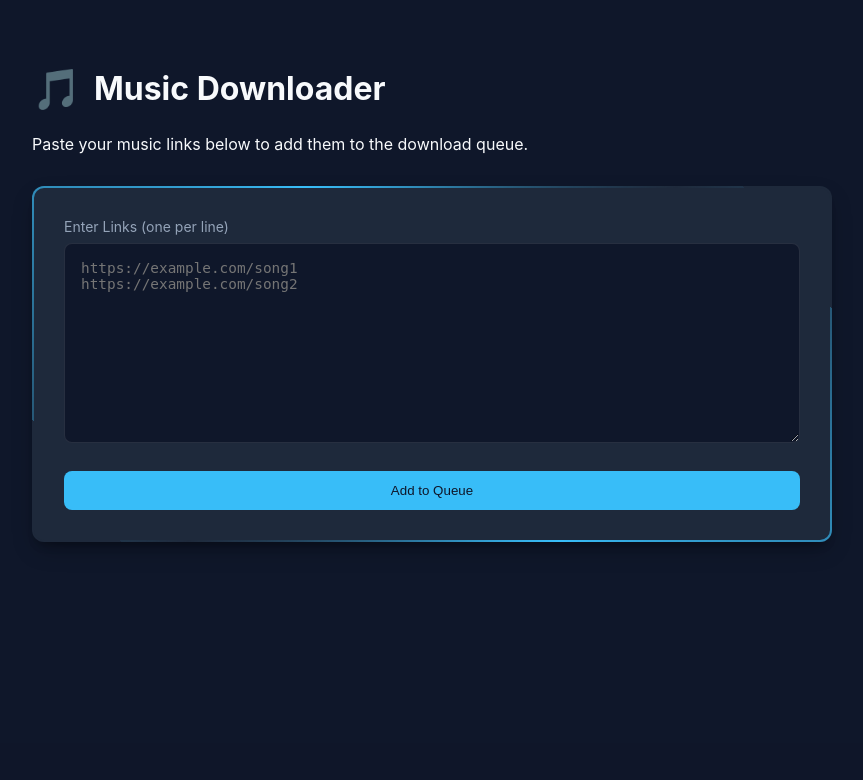
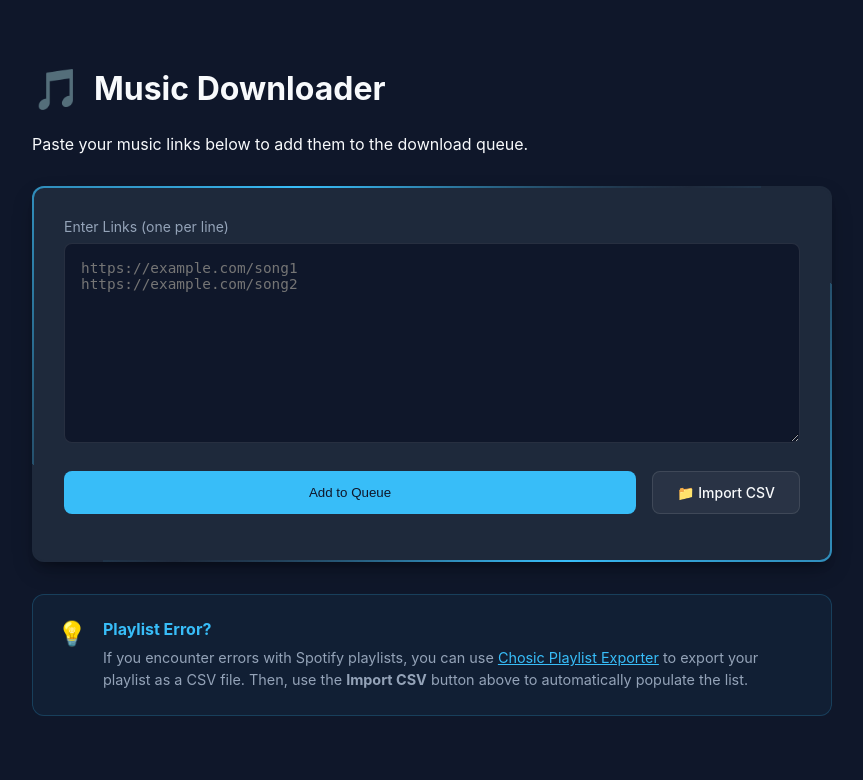
Before and after one commit to Gautardos/downloader, a Symfony app: template templates/dashboard/music.html.twig in a window 1280 px wide. Shown: the part 57-837 px from the top of the page, without its empty margins (208-1071 px from the left). Before the commit the page ends 601 px from the top, so only its background shows below. Run offline with Twig, Linux system fonts and the light colour scheme; the template is opened without the code that fills it, so the values that code supplies are empty; some libraries are stand-ins or nearby versions.

Commit message:
Ajout d'une feature d'upload csv pour importer la liste des medias

```diff
--- a/templates/dashboard/music.html.twig
+++ b/templates/dashboard/music.html.twig
@@ -63,13 +63,115 @@
                       style="width: 100%; height: 200px; padding: 1rem; background: var(--bg-primary); border: 1px solid rgba(255,255,255,0.1); border-radius: 8px; color: var(--text-primary); font-family: monospace; font-size: 0.9rem; resize: vertical; box-sizing: border-box;"></textarea>
         </div>
 
-        <button id="btn-add-music" class="btn btn-primary btn-full" onclick="addMusicToQueue()">
-            Add to Queue
-        </button>
+        <div style="display: flex; gap: 1rem; margin-bottom: 1rem;">
+            <button id="btn-add-music" class="btn btn-primary" style="flex: 1;" onclick="addMusicToQueue()">
+                Add to Queue
+            </button>
+            <label for="csv-upload" class="btn btn-secondary" style="margin-bottom: 0; display: flex; align-items: center; justify-content: center; cursor: pointer; background: rgba(255,255,255,0.05); border: 1px solid rgba(255,255,255,0.1); color: var(--text-primary);">
+                <span>📁 Import CSV</span>
+                <input type="file" id="csv-upload" accept=".csv" style="display: none;" onchange="handleCsvUpload(this)">
+            </label>
+        </div>
+    </div>
+
+    <!-- Info Box for Chosic Fallback -->
+    <div style="margin-top: 2rem; padding: 1.5rem; background: rgba(56, 189, 248, 0.05); border: 1px solid rgba(56, 189, 248, 0.2); border-radius: 12px; display: flex; gap: 1rem; align-items: flex-start;">
+        <span style="font-size: 1.5rem;">💡</span>
+        <div>
+            <h3 style="font-size: 1rem; margin-bottom: 0.5rem; color: var(--accent);">Playlist Error?</h3>
+            <p style="font-size: 0.9rem; color: var(--text-secondary); line-height: 1.5; margin: 0;">
+                If you encounter errors with Spotify playlists, you can use
+                <a href="https://www.chosic.com/spotify-playlist-exporter/" target="_blank" style="color: var(--accent); text-decoration: underline;">Chosic Playlist Exporter</a>
+                to export your playlist as a CSV file. Then, use the <strong>Import CSV</strong> button above to automatically populate the list.
+            </p>
+        </div>
     </div>
 </div>
 
 <script>
+function handleCsvUpload(input) {
+    const file = input.files[0];
+    if (!file) return;
+
+    const reader = new FileReader();
+    reader.onload = function(e) {
+        const text = e.target.result;
+        const lines = text.split(/\r?\n/);
+        if (lines.length < 2) {
+            window.notify('error', 'CSV file seems empty or invalid.');
+            return;
+        }
+
+        const headers = lines[0].split(',').map(h => h.trim().replace(/^"|"$/g, ''));
+        let trackIdIndex = headers.findIndex(h => h.toLowerCase() === 'spotify track id');
+
+        const trackIds = new Set();
+        // Regex for Spotify Track ID (22 alphanumeric chars)
+        const spotifyIdRegex = /^[a-zA-Z0-9]{22}$/;
+
+        // Start from line 1 (skip headers)
+        for (let i = 1; i < lines.length; i++) {
+            const line = lines[i].trim();
+            if (!line) continue;
+
+            const cols = parseCsvLine(line);
+
+            // Priority 1: Use specific column if found
+            if (trackIdIndex !== -1 && cols[trackIdIndex]) {
+                const id = cols[trackIdIndex].trim().replace(/^"|"$/g, '');
+                if (spotifyIdRegex.test(id)) {
+                    trackIds.add(id);
+                    continue;
+                }
+            }
+
+            // Priority 2: Robust regex search on all columns
+            for (const col of cols) {
+                const val = col.trim().replace(/^"|"$/g, '');
+                if (spotifyIdRegex.test(val)) {
+                    trackIds.add(val);
+                }
+            }
+        }
+
+        if (trackIds.size === 0) {
+            window.notify('error', 'No Spotify Track IDs found in CSV.');
+            return;
+        }
+
+        const textarea = document.getElementById('music-links');
+        const existingContent = textarea.value.trim();
+        const newUrls = Array.from(trackIds).map(id => `https://open.spotify.com/track/${id}`).join('\n');
+
+        textarea.value = (existingContent ? existingContent + '\n' : '') + newUrls;
+        window.notify('success', `Successfully imported ${trackIds.size} tracks from CSV!`);
+        input.value = ''; // Reset input
+    };
+    reader.readAsText(file);
+}
+
+/**
+ * Simple CSV line parser that handles quoted values containing commas
+ */
+function parseCsvLine(line) {
+    const result = [];
+    let cur = '';
+    let inQuotes = false;
+    for (let i = 0; i < line.length; i++) {
+        const char = line[i];
+        if (char === '"') {
+            inQuotes = !inQuotes;
+        } else if (char === ',' && !inQuotes) {
+            result.push(cur);
+            cur = '';
+        } else {
+            cur += char;
+        }
+    }
+    result.push(cur);
+    return result;
+}
+
 async function addMusicToQueue() {
     const textarea = document.getElementById('music-links');
     const btn = document.getElementById('btn-add-music');
```
